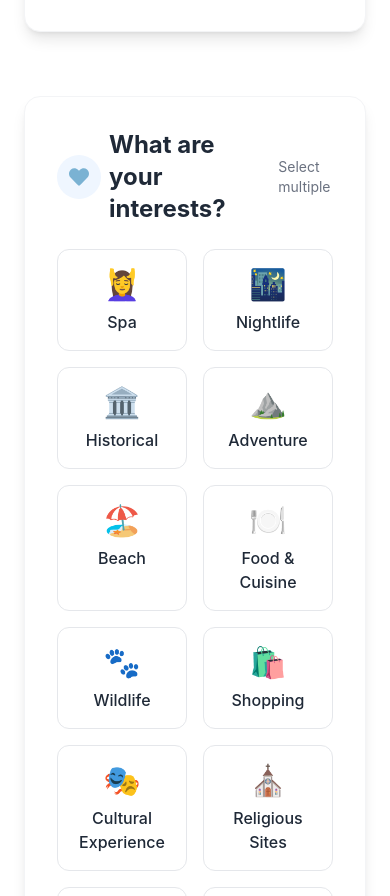
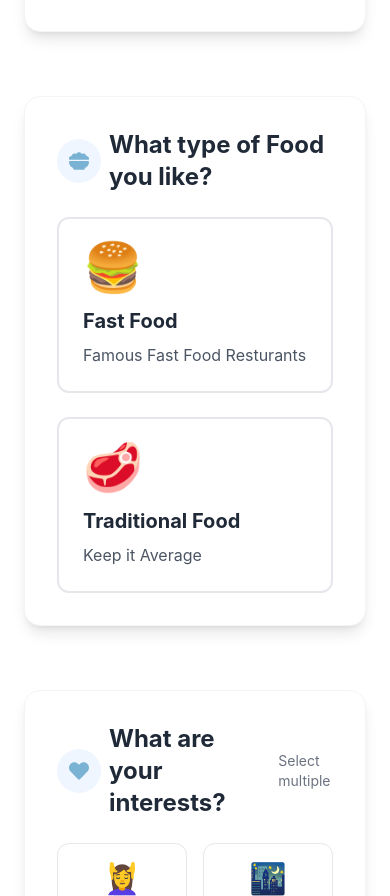
Before and after one commit to Talha-542/TourIt-web, a React (Vite) app: page /create-trip in a window 390 px wide. Shown: the part 2611-3507 px from the top of the page. Built offline with nearby package versions, Linux system fonts and the light colour scheme; no server answers.

Commit message:
responsive header

```diff
--- a/src/components/ui/custom/Header.jsx
+++ b/src/components/ui/custom/Header.jsx
@@ -15,7 +15,6 @@ import {
   DialogDescription,
   DialogHeader,
   DialogTitle,
-  // DialogTrigger,
 } from "@/components/ui/dialog";
 
 export const Header = () => {
@@ -25,11 +24,13 @@ export const Header = () => {
     localStorage.removeItem("user");
     window.location.reload();
   };
+
   const [openDialog, setOpenDialog] = useState(false);
 
   useEffect(() => {
     console.log(users);
   }, [users]);
+
   const login = useGoogleLogin({
     onSuccess: (response) => {
       GetUserProfile(response);
@@ -55,7 +56,6 @@ export const Header = () => {
         console.log(resp);
         localStorage.setItem("user", JSON.stringify(resp.data));
         setOpenDialog(false);
-
       })
       .catch((error) => {
         console.error("Error fetching user profile:", error);
@@ -77,6 +77,8 @@ export const Header = () => {
         <div>
           {users ? (
             <div className="flex items-center gap-4">
+              {/* Show buttons only on medium screens and larger */}
+              <div className="hidden md:flex items-center gap-4">
                 <a href="/create-trip" className="text-black">
                   <Button variant="outline" className="rounded-full hover:bg-primary/10">
                     + Create Trip
@@ -87,6 +89,8 @@ export const Header = () => {
                     My trips
                   </Button>
                 </a>
+              </div>
+
               <Popover>
                 <PopoverTrigger className="rounded-full p-0 hover:ring-2 hover:ring-primary/20 transition-all">
                   <img
@@ -95,8 +99,22 @@ export const Header = () => {
                     className="w-9 h-9 rounded-full object-cover"
                   />
                 </PopoverTrigger>
-                <PopoverContent className="w-48">
+                <PopoverContent className="w-56">
                   <div className="flex flex-col gap-2 p-2">
+                    {/* Show buttons only on small screens */}
+                    <div className="md:hidden space-y-2 mb-2">
+                      <a href="/create-trip" className="block w-full">
+                        <Button variant="outline" className="w-full justify-start">
+                          + Create Trip
+                        </Button>
+                      </a>
+                      <a href="/my-trips" className="block w-full">
+                        <Button variant="outline" className="w-full justify-start">
+                          My trips
+                        </Button>
+                      </a>
+                      <div className="border-t my-2"></div>
+                    </div>
                     <Button onClick={handleLogout} variant="ghost" className="w-full justify-start">
                       Logout
                     </Button>
--- a/src/constants/options.jsx
+++ b/src/constants/options.jsx
@@ -47,6 +47,21 @@ export const SelectBudgetOptions=[
         title:'Luxury',
         desc:"No Worries about Money",
         icon:"💸",
+    },
+]
+
+export const SelectFoodOptions=[
+    {
+        id:1,
+        title:'Fast Food',
+        desc:"Famous Fast Food Resturants",
+        icon:"🍔",
+    },
+    {
+        id:2,
+        title:'Traditional Food',
+        desc:"Keep it Average",
+        icon:"🥩",
     },
 ]
 
--- a/src/create-trip/index.jsx
+++ b/src/create-trip/index.jsx
@@ -3,6 +3,7 @@ import { Input } from "@/components/ui/input";
 import {
   SelectBudgetOptions,
   SelectTravelList,
+  SelectFoodOptions,
   AI_PROMPT,
   SelectInterestOptions,
 } from "@/constants/options";
@@ -13,7 +14,7 @@ import { AiOutlineLoading3Quarters } from "react-icons/ai";
 import { db } from "@/service/firebaseConfig";
 import { setDoc, doc } from "firebase/firestore";
 import { FcGoogle } from "react-icons/fc";
-import { FaMoneyBills } from "react-icons/fa6";
+import { FaMoneyBills, FaBowlFood } from "react-icons/fa6";
 import { toast } from "sonner";
 import {
   Dialog,
@@ -55,7 +56,7 @@ function CreateTrip() {
   };
 
   const calculateFormProgress = (data) => {
-    const requiredFields = ["location", "NoOfDays", "budget", "traveler","interests"];
+    const requiredFields = ["location", "NoOfDays", "budget", "traveler"];
     const filledFields = requiredFields.filter(field => data[field]);
     setFormProgress((filledFields.length / requiredFields.length) * 100);
   };
@@ -313,6 +314,41 @@ function CreateTrip() {
           </div>
         </div>
 
+
+        {/* Food Selection */}
+<div className="bg-white p-8 rounded-2xl shadow-lg border border-gray-100">
+          <div className="flex items-center gap-2 text-2xl font-bold text-gray-800 mb-6">
+            <div className="p-3 bg-blue-50 rounded-full">
+              <FaBowlFood className="text-xl text-primary" />
+            </div>
+            <span>What type of Food you like?</span>
+          </div>
+
+          <div className="grid grid-cols-1 sm:grid-cols-3 gap-6">
+            {SelectFoodOptions.map((item) => (
+              <div
+                key={item.id}
+                onClick={() => handleInputChange("food", item.title)}
+                className={`p-6 rounded-xl border-2 cursor-pointer transition-all duration-300 ease-in-out hover:shadow-xl ${
+                  formData?.food === item.title
+                    ? "border-primary bg-primary/5 shadow-lg shadow-primary/10 transform -translate-y-1"
+                    : "border-gray-200 hover:border-gray-300 hover:bg-gray-50"
+                }`}
+              >
+                <div className="text-5xl mb-4">{item.icon}</div>
+                <h3 className={`font-bold text-xl mb-2 ${
+                  formData?.budget === item.title ? "text-primary" : "text-gray-800"
+                }`}>
+                  {item.title}
+                </h3>
+                <p className="text-gray-600">
+                  {item.desc}
+                </p>
+              </div>
+            ))}
+          </div>
+        </div>
+
         {/* Interests */}
         <div className="bg-white p-8 rounded-2xl shadow-lg border border-gray-100">
           <div className="flex items-center gap-2 text-2xl font-bold text-gray-800 mb-6">
```
Lines whose indentation alone changed are shown as unchanged.
